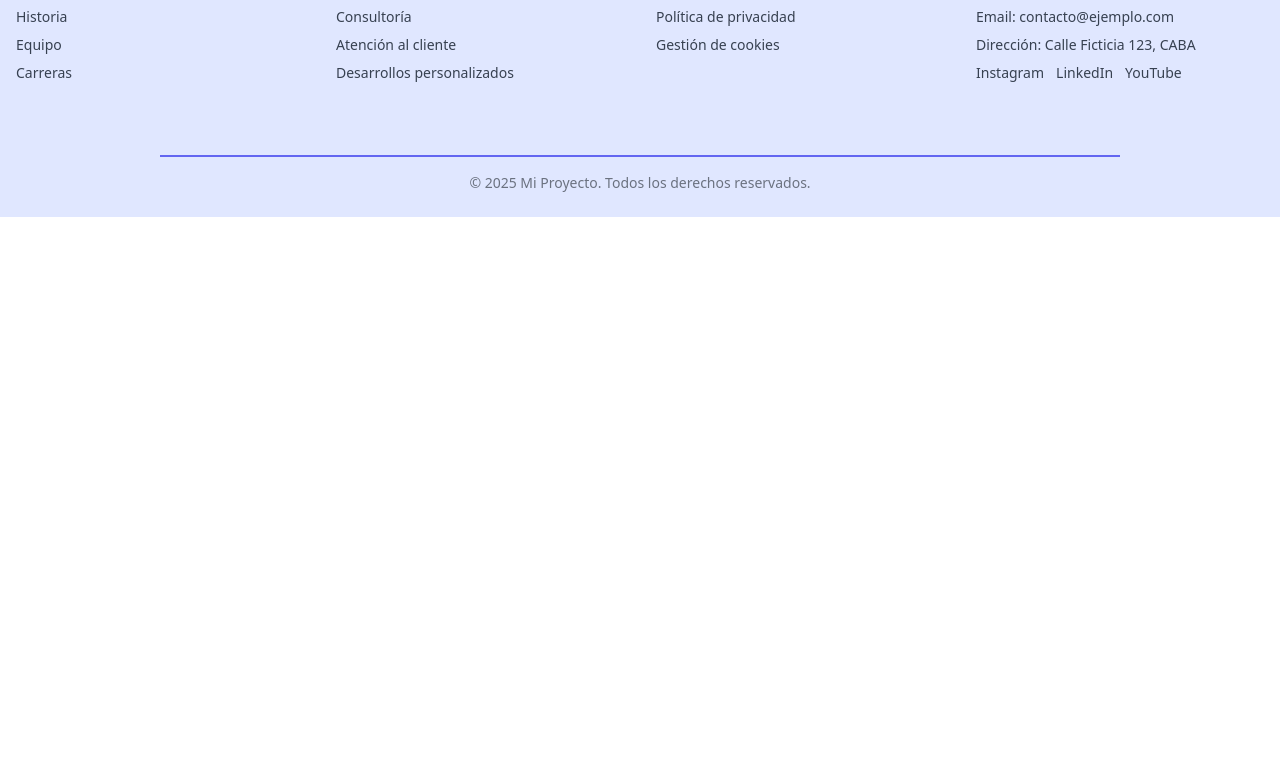
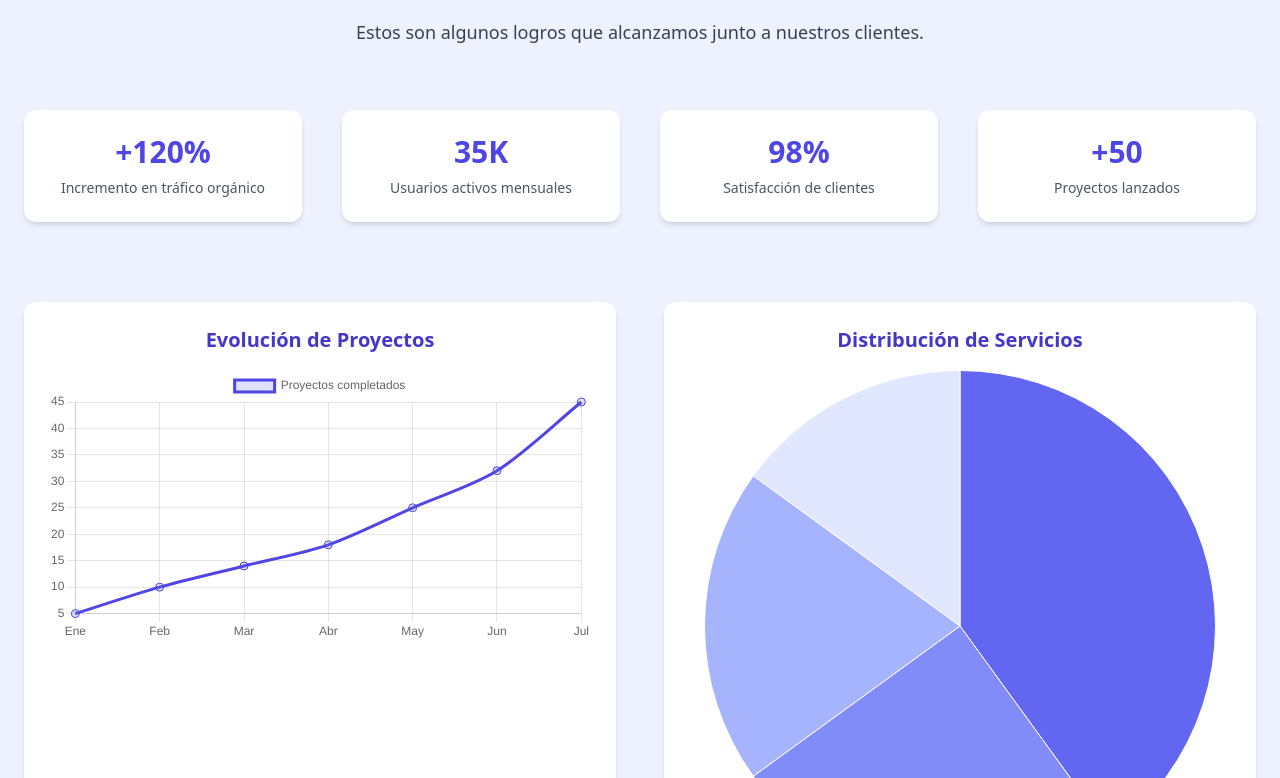
Before and after one commit to alanberns/ViteApp, a React (Vite) app in the folder vite-app/: page /servicios in a window 1280 px wide. Shown: the part 902-1680 px from the top of the page. Before the commit the page ends 1119 px from the top, so only its background shows below. Built offline with nearby package versions, Linux system fonts and the light colour scheme.

Commit message:
graficos en servicios

```diff
--- /dev/null
+++ b/package.json
@@ -0,0 +1,6 @@
+{
+  "dependencies": {
+    "chart.js": "^4.5.0",
+    "react-chartjs-2": "^5.3.0"
+  }
+}
--- a/vite-app/package.json
+++ b/vite-app/package.json
@@ -10,8 +10,10 @@
     "preview": "vite preview"
   },
   "dependencies": {
+    "chart.js": "^4.5.0",
     "framer-motion": "^12.23.5",
     "react": "^19.1.0",
+    "react-chartjs-2": "^5.3.0",
     "react-countup": "^6.5.3",
     "react-dom": "^19.1.0",
     "react-router-dom": "^7.6.3"
--- a/vite-app/src/pages/Servicios.jsx
+++ b/vite-app/src/pages/Servicios.jsx
@@ -1,5 +1,75 @@
+import CountUp from 'react-countup';
 import { motion } from "framer-motion";
 import { Link } from "react-router-dom";
+import { Line } from 'react-chartjs-2';
+import {
+    Chart as ChartJS,
+    BarElement,
+    CategoryScale,
+    LinearScale,
+    LineElement,
+    PointElement,
+    Tooltip,
+    Legend,
+} from 'chart.js';
+import { Pie } from 'react-chartjs-2';
+import { ArcElement } from 'chart.js';
+
+ChartJS.register(ArcElement);
+
+const pieData = {
+    labels: ['Desarrollo Web', 'Consultoría', 'Branding', 'Automatización'],
+    datasets: [
+        {
+            data: [40, 25, 20, 15],
+            backgroundColor: ['#6366F1', '#818CF8', '#A5B4FC', '#E0E7FF'],
+            borderWidth: 1,
+        },
+    ],
+};
+
+const pieOptions = {
+    responsive: true,
+    plugins: { legend: { position: 'bottom' } },
+};
+
+
+ChartJS.register(LineElement, CategoryScale, LinearScale, PointElement, Tooltip, Legend);
+
+const lineData = {
+    labels: ['Ene', 'Feb', 'Mar', 'Abr', 'May', 'Jun', 'Jul'],
+    datasets: [
+        {
+            label: 'Proyectos completados',
+            data: [5, 10, 14, 18, 25, 32, 45],
+            borderColor: '#4F46E5',
+            backgroundColor: 'rgba(99, 102, 241, 0.2)',
+            fill: true,
+            tension: 0.3,
+            pointRadius: 4,
+        },
+    ],
+};
+
+const lineOptions = {
+    responsive: true,
+    plugins: { legend: { display: true }, tooltip: { mode: 'index' } },
+};
+
+
+const options = {
+    responsive: true,
+    plugins: {
+        legend: { display: false },
+        tooltip: { enabled: true },
+    },
+    scales: {
+        y: {
+            ticks: { stepSize: 10000 },
+            beginAtZero: true,
+        },
+    },
+};
 
 export default function Servicios() {
     const servicios = [
@@ -70,6 +140,63 @@ export default function Servicios() {
 
                 </div>
             </section>
+
+
+            <section className="py-20 bg-indigo-50 text-gray-900">
+                <div className="max-w-7xl mx-auto px-6 text-center">
+                    <h2 className="text-4xl md:text-5xl font-bold text-indigo-700 mb-8">Resultados que hablan</h2>
+                    <p className="text-gray-700 text-lg mb-16 max-w-2xl mx-auto">
+                        Estos son algunos logros que alcanzamos junto a nuestros clientes.
+                    </p>
+
+                    {/* Métricas destacadas */}
+                    <div className="grid grid-cols-1 sm:grid-cols-2 lg:grid-cols-4 gap-10 mb-16">
+                        <div className="bg-white rounded-xl shadow-md p-6">
+                            <h3 className="text-3xl font-bold text-indigo-600">
+                                +
+                                <CountUp start={0} end={120} duration={2.5} enableScrollSpy scrollSpyOnce />
+                                %
+                            </h3>
+                            <p className="text-sm text-gray-600 mt-2">Incremento en tráfico orgánico</p>
+                        </div>
+                        <div className="bg-white rounded-xl shadow-md p-6">
+                            <h3 className="text-3xl font-bold text-indigo-600">
+                                <CountUp start={0} end={35} duration={2.5} enableScrollSpy scrollSpyOnce />
+                                K
+                            </h3>
+                            <p className="text-sm text-gray-600 mt-2">Usuarios activos mensuales</p>
+                        </div>
+                        <div className="bg-white rounded-xl shadow-md p-6">
+                            <h3 className="text-3xl font-bold text-indigo-600">
+                                <CountUp start={0} end={98} duration={2.5} enableScrollSpy scrollSpyOnce />
+                                %
+                            </h3>
+                            <p className="text-sm text-gray-600 mt-2">Satisfacción de clientes</p>
+                        </div>
+                        <div className="bg-white rounded-xl shadow-md p-6">
+                            <h3 className="text-3xl font-bold text-indigo-600">
+                                +
+                                <CountUp start={0} end={50} duration={2.5} enableScrollSpy scrollSpyOnce />
+                            </h3>
+                            <p className="text-sm text-gray-600 mt-2">Proyectos lanzados</p>
+                        </div>
+                    </div>
+
+                    {/* Imagen decorativa o gráfico */}
+                    <div className="grid grid-cols-1 md:grid-cols-2 gap-12 mt-20">
+                        <div className="bg-white p-6 rounded-xl shadow-md">
+                            <h3 className="text-xl font-bold text-indigo-700 mb-4">Evolución de Proyectos</h3>
+                            <Line data={lineData} options={lineOptions} />
+                        </div>
+
+                        <div className="bg-white p-6 rounded-xl shadow-md">
+                            <h3 className="text-xl font-bold text-indigo-700 mb-4">Distribución de Servicios</h3>
+                            <Pie data={pieData} options={pieOptions} />
+                        </div>
+                    </div>
+                </div>
+            </section>
+
         </div>
     );
 }
```
Also changed, not shown: 2 other files (tests, documents, lock files or other folders).
